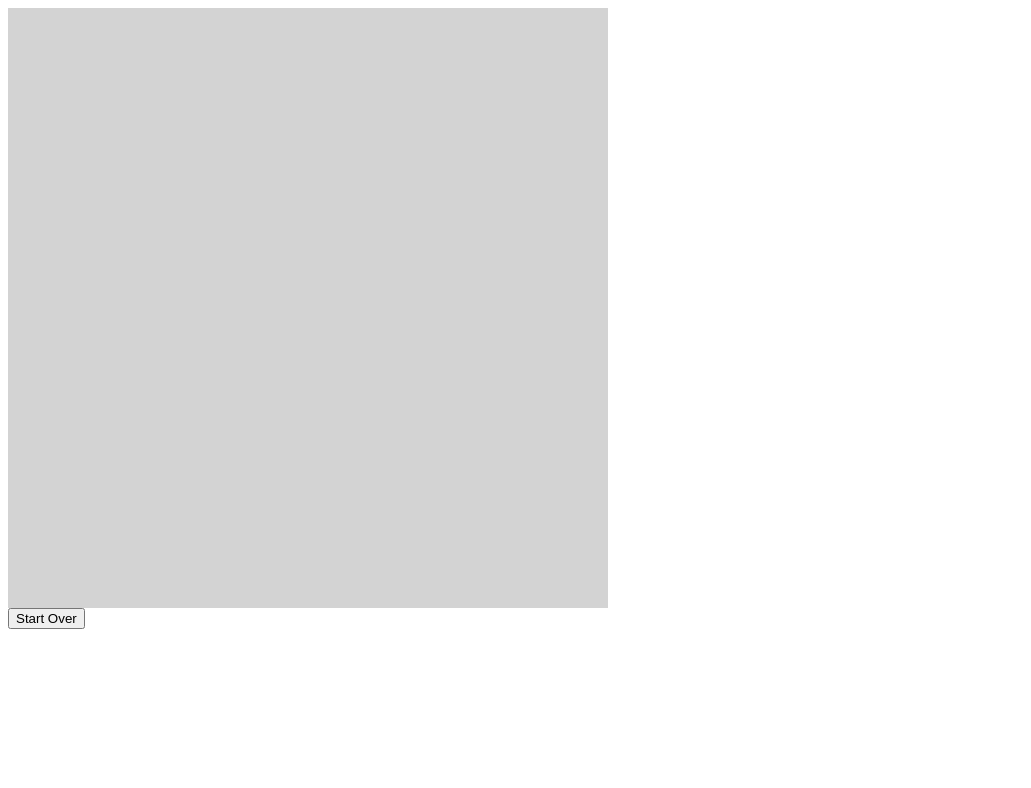
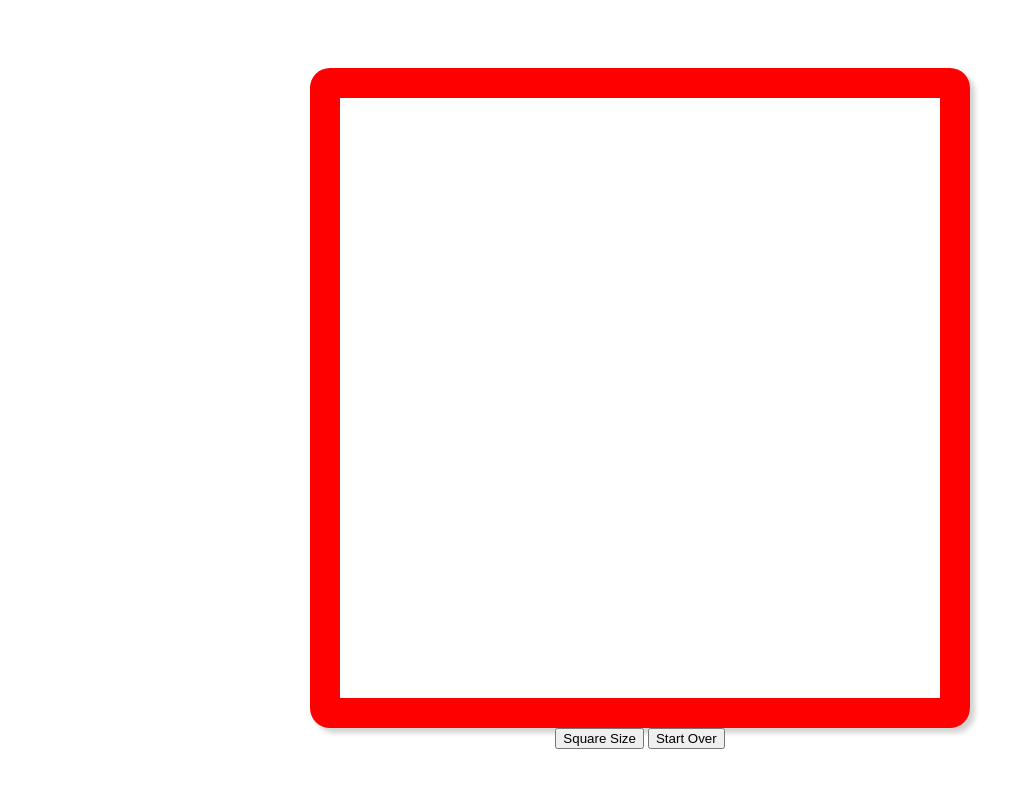
Before and after one commit to bhpaak/etch-a-sketch, a plain HTML site: page index.html in a window 1280 px wide. Shown: the whole page, without its empty margins (0-1031 px from the left). Drawn offline with Linux system fonts and the light colour scheme.

Commit message:
Enable button to set grid size w/o reloading page

```diff
--- a/index.html
+++ b/index.html
@@ -7,7 +7,12 @@
     </head>
     <body>
         <script src="./javascript.js" defer></script>
-        <div class="container"></div>
-        <button id="reset">Start Over</button>
+        <div class="container">
+            <div class="sketchpad"></div>
+            <div class="buttons">
+                <button id="set-size">Square Size</button>
+                <button id="reset">Start Over</button>
+            </div>
+        </div>
     </body>
 </html>
--- a/javascript.js
+++ b/javascript.js
@@ -1,29 +1,54 @@
-let container = document.querySelector('.container');
+let sketchpad = document.querySelector('.sketchpad');
 
 // const containerWidth = 600;
-const containerHeight = 600;
+const sketchpadHeight = 600;
 
-for (i = 1; i <= 16; i++) {
+let sizeButton = document.querySelector("#set-size");
+let size;
+let squares;
+sizeButton.addEventListener("click", (e) => {
+    if (document.querySelectorAll(".divRow")) {
+        let divRows = document.querySelectorAll(".divRow");
+        divRows.forEach( (divRow) => {
+            divRow.remove();
+        })
+    }
+    size = prompt('What size square do you want?');
+    for (i = 1; i <= size; i++) {
         let divRow = document.createElement('div');
         divRow.classList.add('divRow');
-    divRow.setAttribute('style', `height: ${containerHeight/16}px;`)
-    for (j = 1; j <= 16; j++) {
+        divRow.setAttribute('style', `height: ${sketchpadHeight/size}px;`)
+        for (j = 1; j <= size; j++) {
             let divColumn = document.createElement('div');
             divColumn.classList.add('divColumn');
             divRow.appendChild(divColumn);
         }
-    container.appendChild(divRow);
+        sketchpad.appendChild(divRow);
     }
 
-let squares = document.querySelectorAll(".divColumn");
+    squares = document.querySelectorAll(".divColumn");
     squares.forEach( (square) => {
         square.addEventListener('pointerover', changeColor);
     })
+    squares.forEach ( (square) => {
+        square.addEventListener('mousedown', (e) => {
+            let divSquare = e.target;
+            divSquare.setAttribute('style', 'background-color: black;');
+        })
+    })
+})
+
+console.log(squares);
+
 
 function changeColor(e) {
     let divSquare = e.target;
+    if (e.buttons === 1) {
         divSquare.setAttribute('style', 'background-color: black;');
     }
+}
+
+
 
 let button = document.querySelector('#reset');
 button.addEventListener('click', reset);
@@ -31,6 +56,6 @@ button.addEventListener('click', reset);
 function reset() {
     let divSquares = document.querySelectorAll("div.divColumn");
     divSquares.forEach( (divSquare) => {
-        divSquare.setAttribute('style', 'background-color: lightgray;')
+        divSquare.setAttribute('style', 'background-color: white;')
     })
 }
--- a/styles.css
+++ b/styles.css
@@ -1,10 +1,21 @@
 .container {
+    display: flex;
+    flex-flow: column;
+    align-items: center;
+    justify-content: center;
+    height: 100vh
+}
+
+.sketchpad {
     width: 600px;
     height: 600px;
+    border: 30px solid red;
+    border-radius: 20px;
+    box-shadow: 5px 5px 5px lightgray;
 }
 
 .divRow {
-    background-color: lightgray;
+    background-color: white;
 /*    border: 1px solid black; */
     display: flex;
 }
```
Lines whose indentation alone changed are shown as unchanged.
